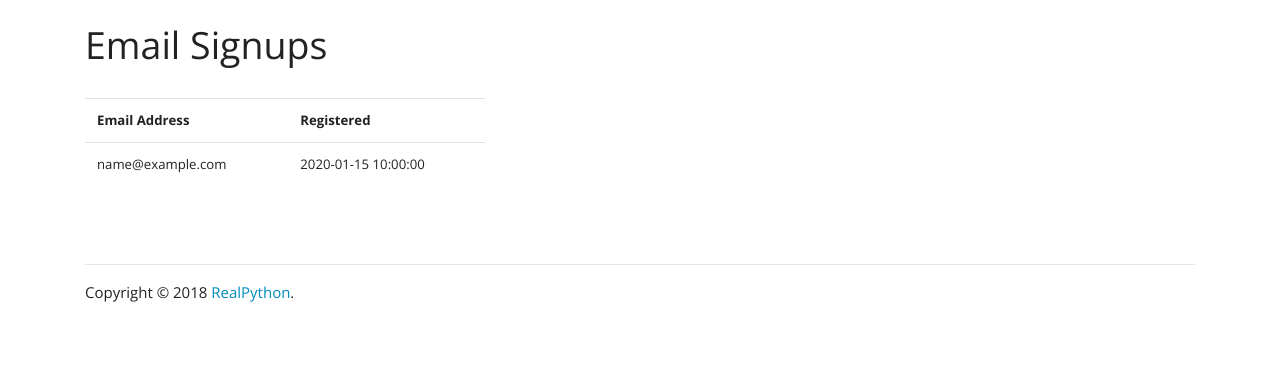
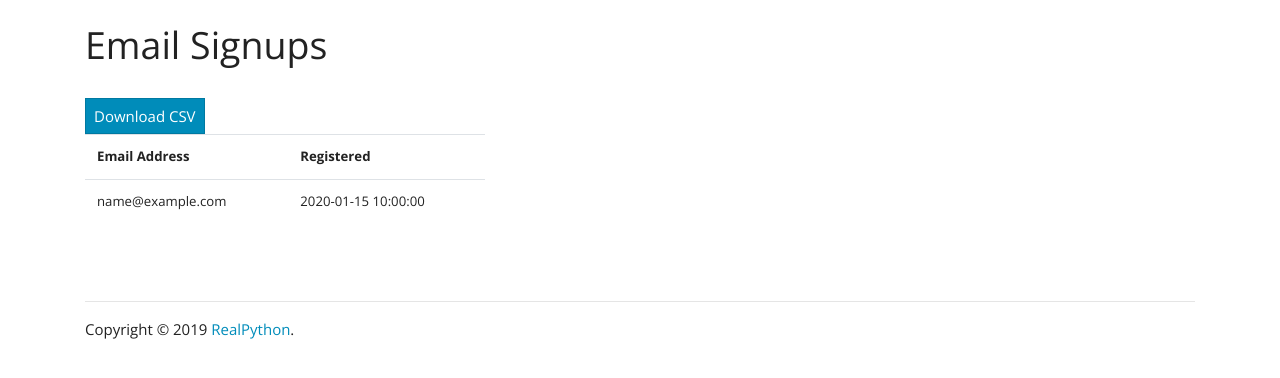
Before and after one commit to mjhea0/Flask-Landing, a Flask app: page /admin in a window 1280 px wide. Shown: the part 55-433 px from the top of the page. Run offline with Flask 2, Linux system fonts and the light colour scheme; a user stored in the database is signed in; tables that the repository leaves empty hold one stand-in row (values such as "Sample post"); parts of the project's set-up code (start-up, migrations or seed data) failed here and were passed over; some libraries are stand-ins or nearby versions.

Commit message:
Add download csv button. Change 'project' to 'app'.

```diff
--- a/app/mod_user/views.py
+++ b/app/mod_user/views.py
@@ -6,7 +6,7 @@
 #################
 
 from flask import render_template, Blueprint, url_for, \
-    redirect, flash, request
+    redirect, flash, request, Response
 from flask_login import login_user, logout_user, \
     login_required
 
@@ -57,3 +57,16 @@ def admin():
     """Displays submitted emails to the admin."""
     signups = Email.query.all()
     return render_template('user/admin.html', signups=signups)
+
+@user_blueprint.route('/download-emails')
+@login_required
+def download_emails():
+    """Downloads emails."""
+    signups = Email.query.all()
+    def generate_csv():
+        for e in signups:
+            yield ','.join([e.email,str(e.email_added_on)])+'\n'
+    response = Response(generate_csv(), mimetype='text/csv')
+    response.headers.set(
+        'Content-Disposition', 'attachment', filename='emails.csv')
+    return response
--- a/app/templates/_base.html
+++ b/app/templates/_base.html
@@ -51,7 +51,7 @@
 
       {% block footer %}
       <footer class="footer">
-        <p>Copyright &copy; 2018 <a href="http://www.realpython.com">RealPython</a>.</p>
+        <p>Copyright &copy; 2019 <a href="http://www.realpython.com">RealPython</a>.</p>
       </footer>
       {% endblock %}
 
--- a/app/templates/user/admin.html
+++ b/app/templates/user/admin.html
@@ -5,10 +5,10 @@
 {% block content %}
 
 <h1>Email Signups</h1>
-
 <br>
 
 {% if signups %}
+<a class="btn btn-primary" href="{{ url_for('user.download_emails') }}">Download CSV</a>
 <table class="table admin_table">
   <tr><th>Email Address</th><th>Registered</th></tr>
   {% for signup in signups %}
```
Also changed, not shown: README.md.
